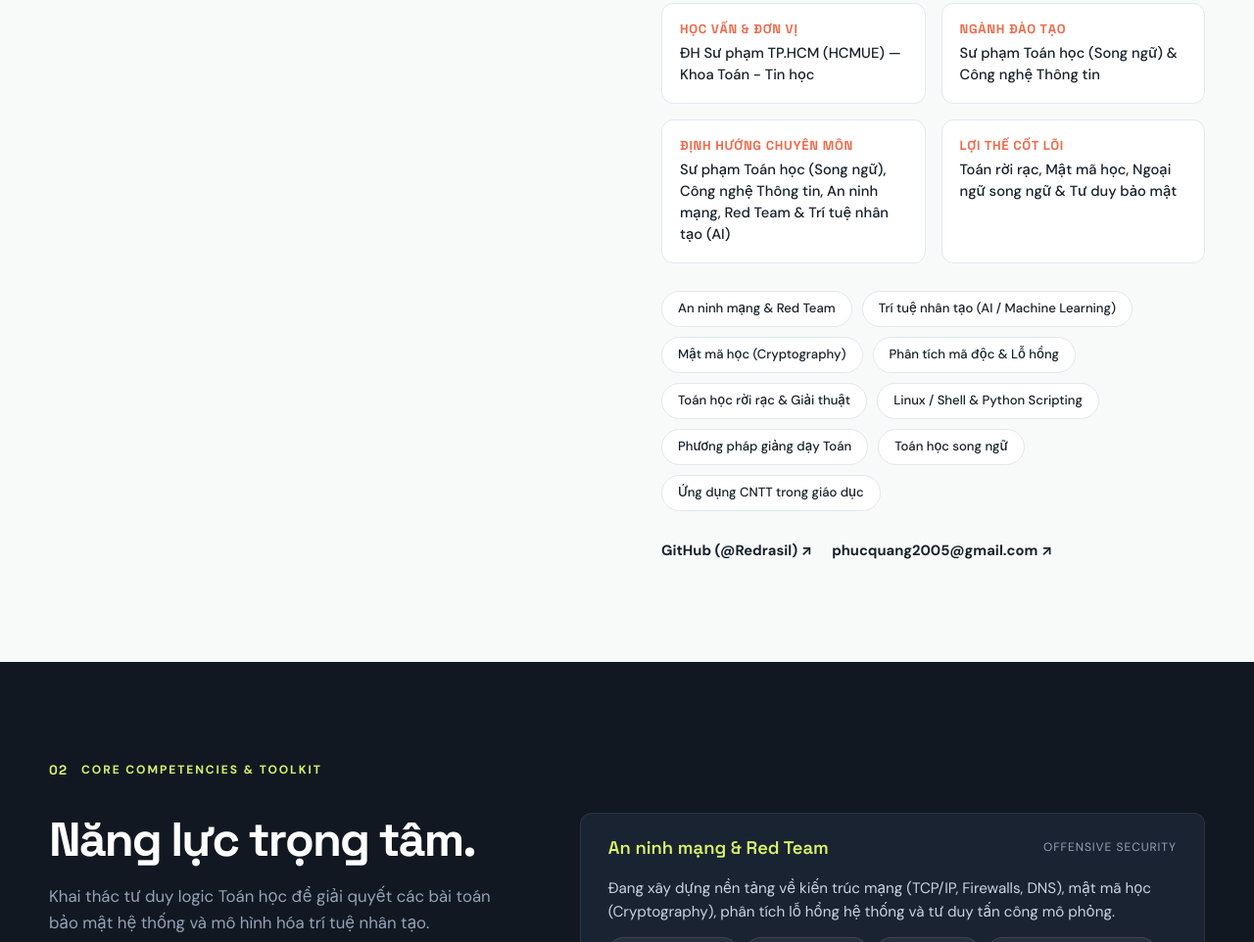
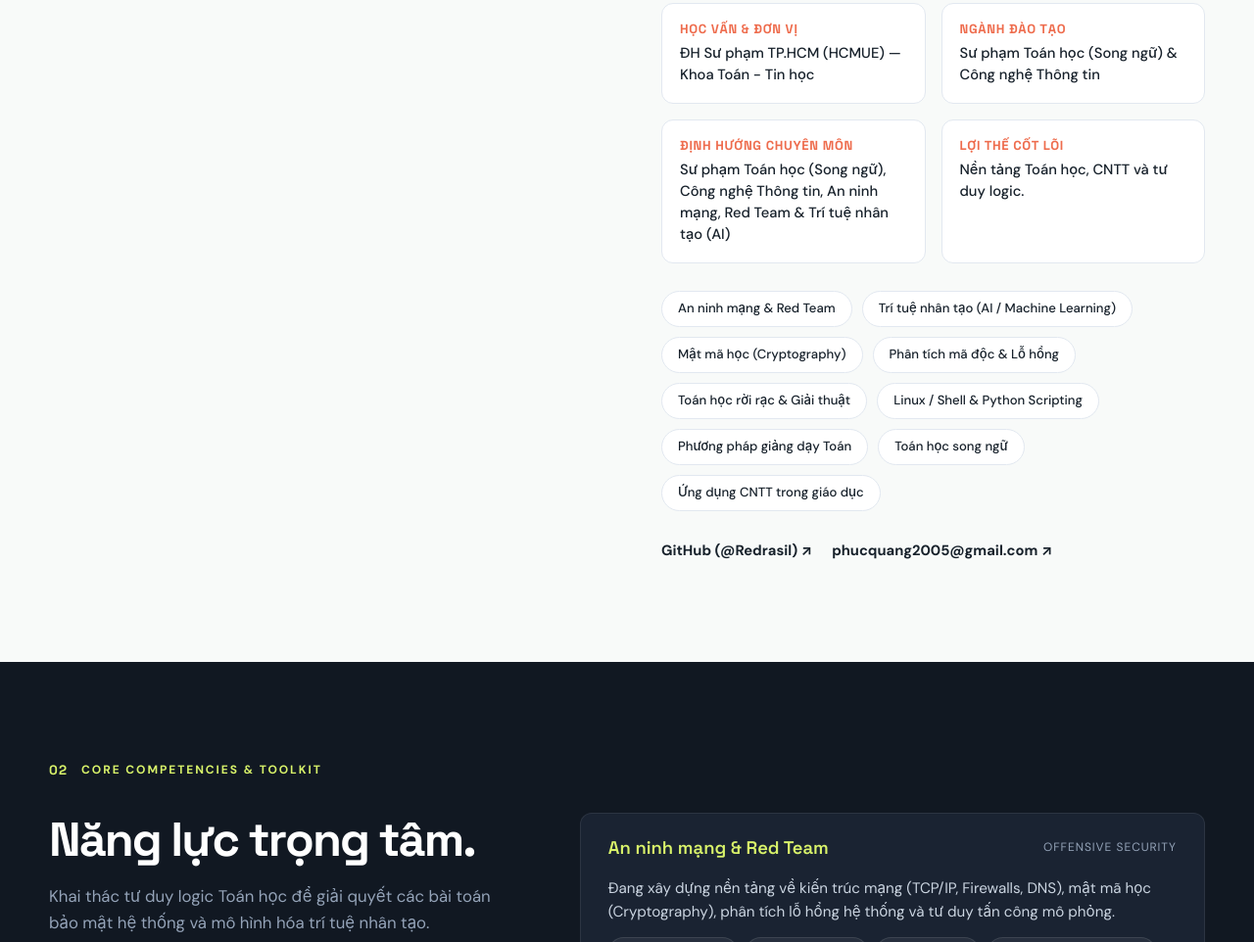
Before and after one commit to Redrasil/2611comp180201-LAP-TRINH-WEB, a plain HTML site: page cv/index.html in a window 1280 px wide. Shown: the part 1443-2405 px from the top of the page at 98% size. Drawn offline with Linux system fonts and the light colour scheme.

Commit message:
Simplify CV core strength wording
Co-authored-by: Copilot <223556219+Copilot@users.noreply.github.com>

```diff
--- a/cv/index.html
+++ b/cv/index.html
@@ -127,7 +127,7 @@
                         </div>
                         <div class="info-card">
                             <h4>Lợi thế cốt lõi</h4>
-                            <p>Toán rời rạc, Mật mã học, Ngoại ngữ song ngữ & Tư duy bảo mật</p>
+                            <p>Nền tảng Toán học, CNTT và tư duy logic.</p>
                         </div>
                     </div>
 
```
Also changed, not shown: cv/profile.html (+1 -1 lines), profile.html (+1 -1 lines).
